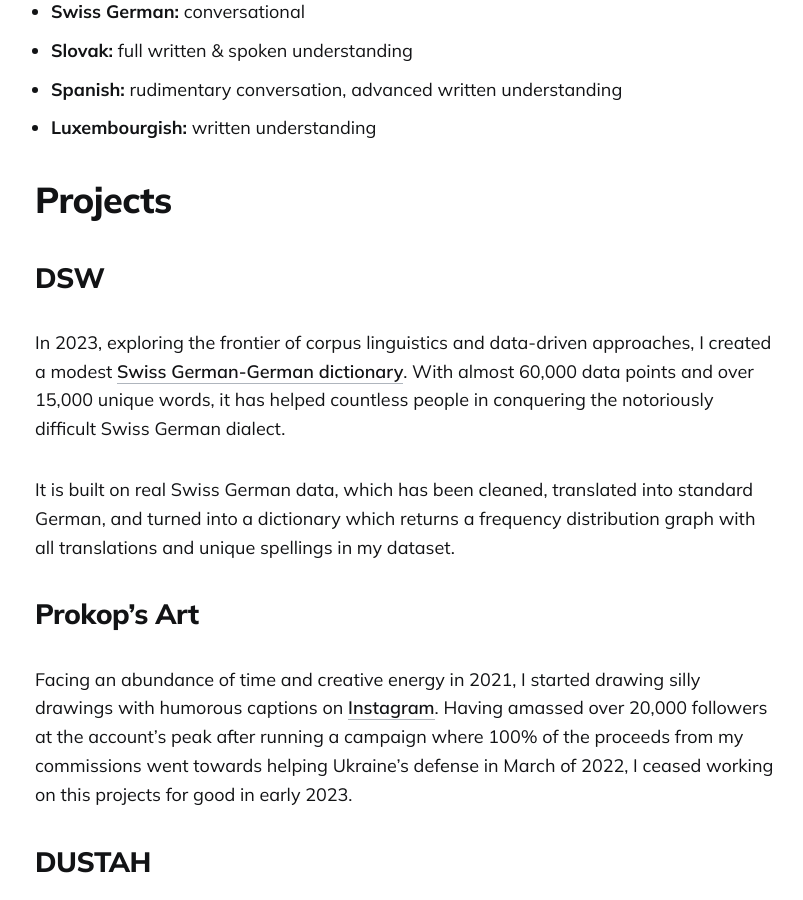
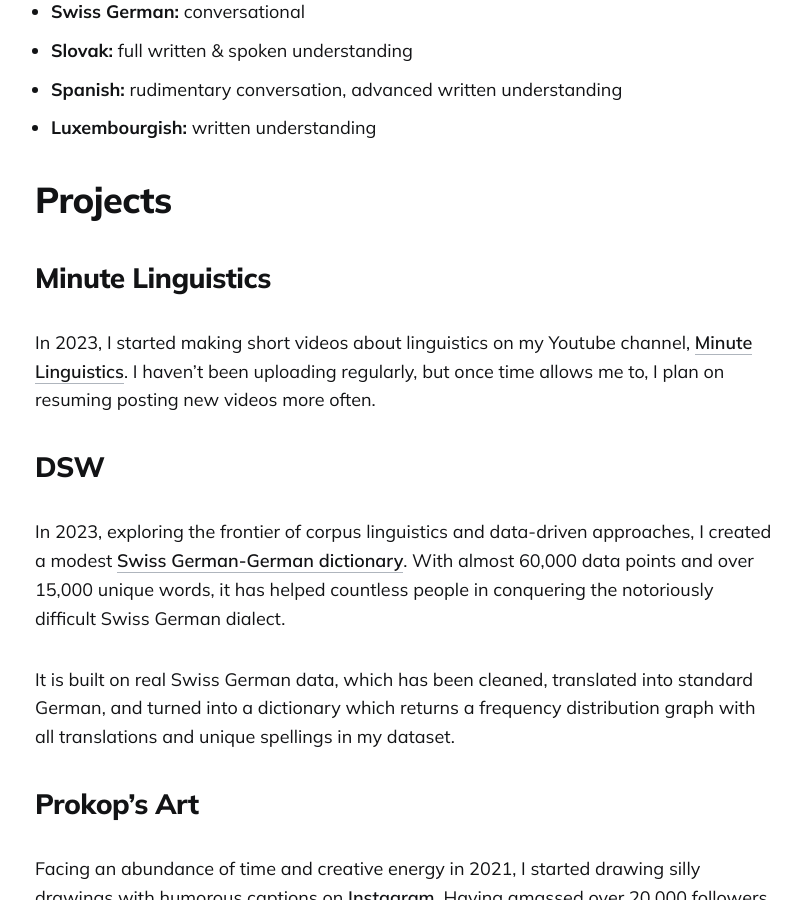
Before and after one commit to prokophanzl/prokophanzl.github.io, a Jekyll site: the page built from _pages/about.md, in a window 1280 px wide and 900 px high, scrolled down 3752 px. Shown: the whole window, without its empty margins (235-1038 px from the left). Built offline with Jekyll 4.4.1, drawn with Linux system fonts in a browser that asks for light colours.

Commit message:
Add info about Minute Linguistics

```diff
--- a/_pages/about.md
+++ b/_pages/about.md
@@ -84,6 +84,10 @@
 
 # Projects
 
+## Minute Linguistics
+
+In 2023, I started making short videos about linguistics on my Youtube channel, [Minute Linguistics](https://www.youtube.com/@minutelinguistics). I haven't been uploading regularly, but once time allows me to, I plan on resuming posting new videos more often.
+
 ## DSW
 
 In 2023, exploring the frontier of corpus linguistics and data-driven approaches, I created a modest [Swiss German-German dictionary](https://dsw.dustah.com). With almost 60,000 data points and over 15,000 unique words, it has helped countless people in conquering the notoriously difficult Swiss German dialect.
```
